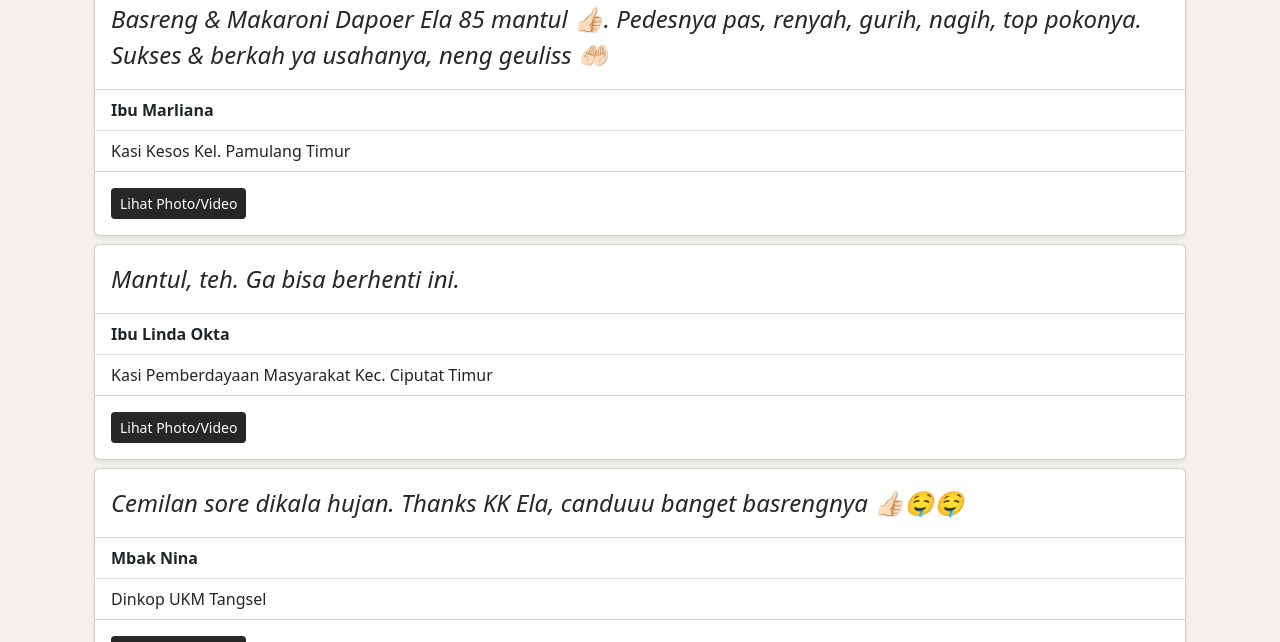
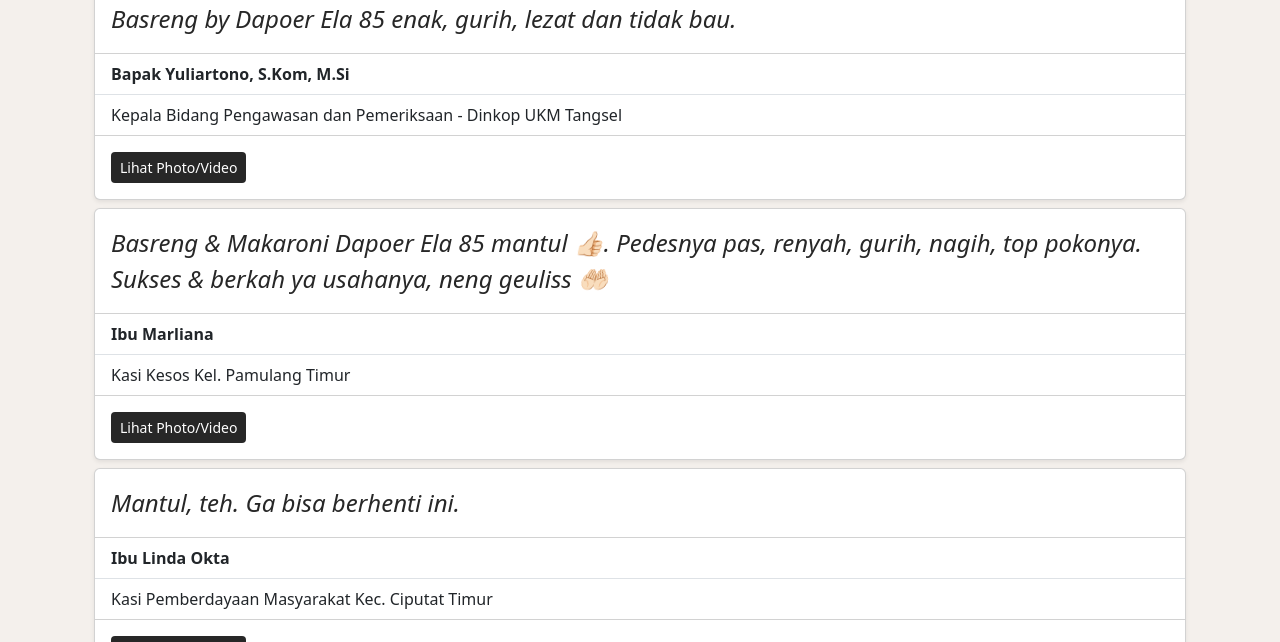
Before and after one commit to dapoerela85/dapoerela85.github.io, a Jekyll site: the page built from testimonials/index.html, in a window 1280 px wide and 900 px high, scrolled down 635 px, cut to the strip 258-900 px from the top of the window. Built offline with Jekyll 4.4.1, drawn with Linux system fonts in a browser that asks for light colours; nearby versions of some CDN libraries; comment, search, counter and statistics services are not loaded.

Commit message:
Update testimonials.yml

```diff
--- a/_data/testimonials.yml
+++ b/_data/testimonials.yml
@@ -1,4 +1,8 @@
 testi:
+  - nama: "Bapak Yuliartono, S.Kom, M.Si"
+    jabatan: "Kepala Bidang Pengawasan dan Pemeriksaan - Dinkop UKM Tangsel"
+    text: "Basreng by Dapoer Ela 85 enak, gurih, lezat dan tidak bau."
+    img: kabid2.mp4
   - nama: "Ibu Marliana"
     jabatan: "Kasi Kesos Kel. Pamulang Timur"
     text: "Basreng & Makaroni Dapoer Ela 85 mantul 👍🏻. Pedesnya pas, renyah, gurih, nagih, top pokonya. Sukses & berkah ya usahanya, neng geuliss 🤲🏻"
```
